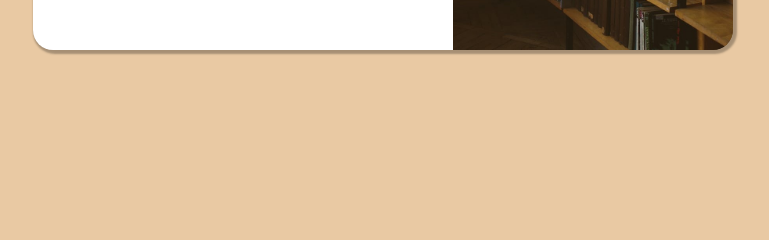
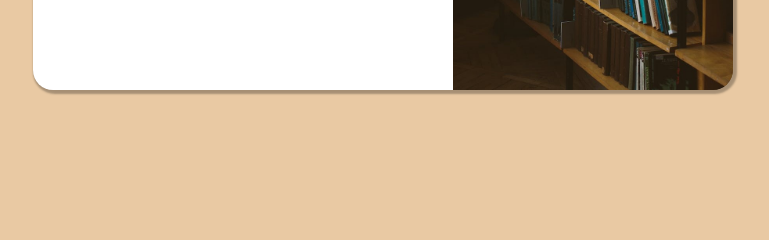
Before and after one commit to liliangeovana/projeto-login, a plain HTML site: page index.html in a window 1280 px wide. Shown: the part 560-800 px from the top of the page, without its empty margins (257-1026 px from the left). Drawn offline with Linux system fonts and the light colour scheme.

Commit message:
Update style.css

```diff
--- a/estilos/style.css
+++ b/estilos/style.css
@@ -10,11 +10,12 @@
 body{
     background-color: #dba66698;
     width: 100vw;
+    height: 100vh;
 }
 
 main{
     position: relative;
-    height: 90vh;
+    height: 100vh;
     width: 100vw;
 }
 
```
